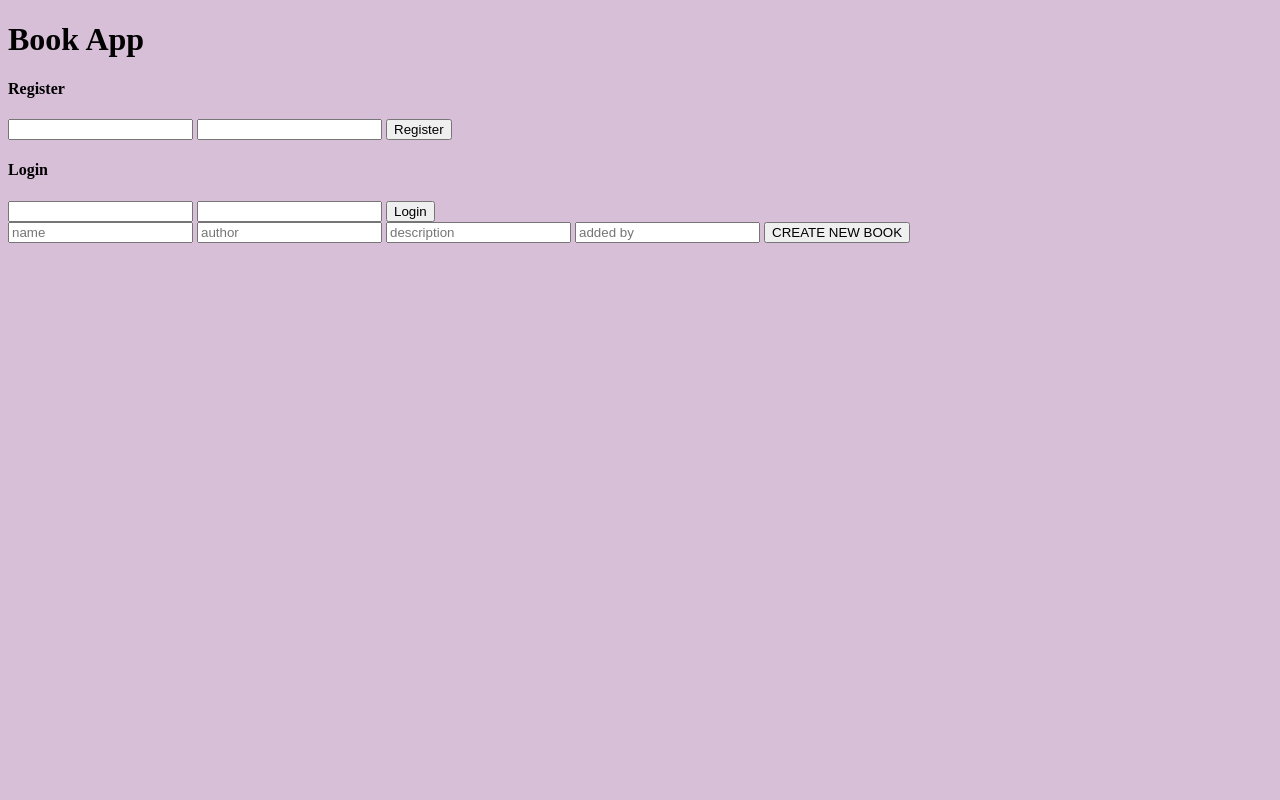
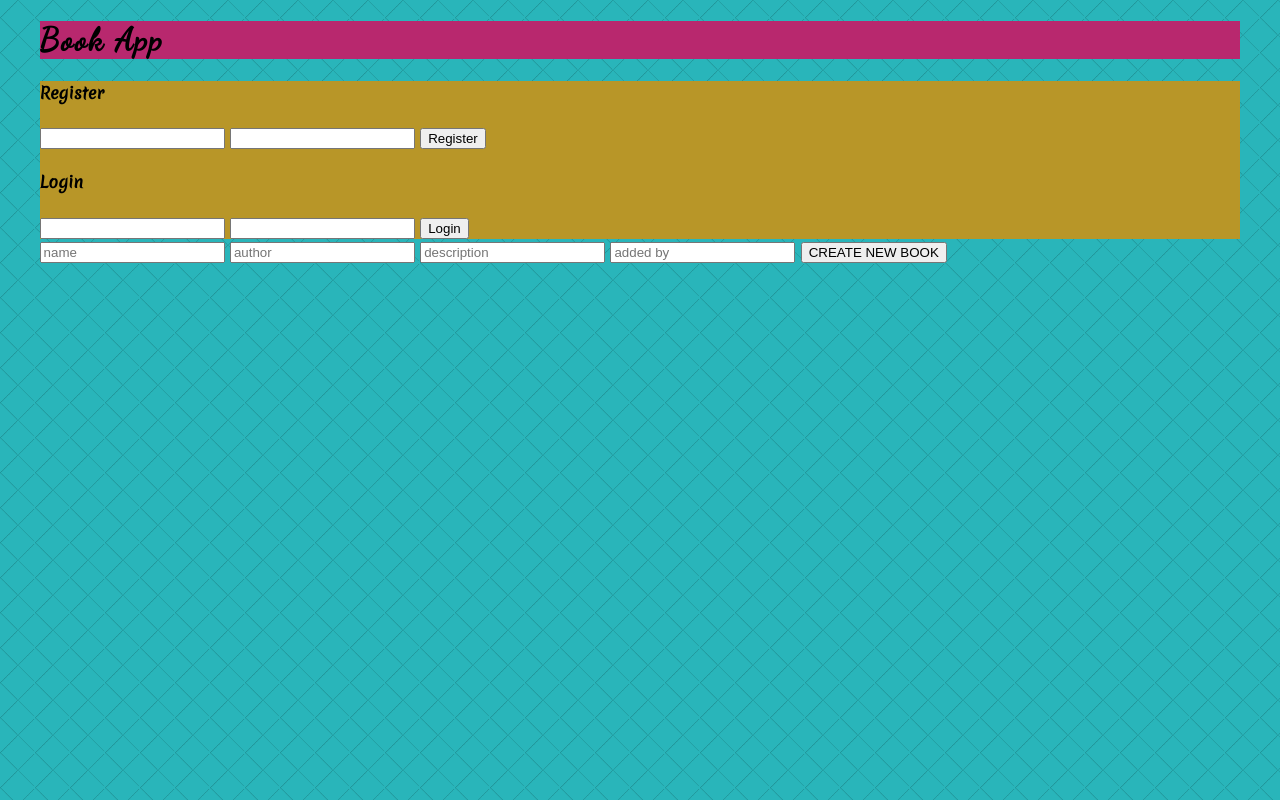
Before and after one commit to johnzxcvbnm/literate-pancake, a website: page public/index.html in a window 1280 px wide. Drawn offline with nearby package versions, Linux system fonts and the light colour scheme; no server answers.

Commit message:
Added color

```diff
--- a/public/css/app.css
+++ b/public/css/app.css
@@ -1,3 +1,37 @@
+:root {
+  --colorOne: #29b5ba;
+  --colorTwo: #b8286e;
+  --colorThree: #b89628;
+}
+
 html {
-  background: thistle;
+  /* background: thistle; */
+  /* Header font*/
+  /* font-family: 'Dancing Script', cursive; */
+  /* Everything else Font */
+  font-family: 'Merienda', cursive;
+
+  background-color: var(--colorOne);
+  /* background-image: url("https://www.transparenttextures.com/patterns/always-grey.png");*/
+  background-image: url("../assets/always-grey.png");
 }
+
+.container {
+  width: 95%;
+  margin: auto;
+}
+
+h1 {
+  font-family: 'Dancing Script', cursive;
+  letter-spacing: 2px;
+  font-size: 2em;
+  background: var(--colorTwo);
+  /* background-image: url("../assets/always-grey.png"); */
+
+}
+
+.wrapper {
+  background: var(--colorThree);
+  /* background-image: url("../assets/always-grey.png"); */
+
+}
--- a/public/index.html
+++ b/public/index.html
@@ -5,13 +5,14 @@
     <title></title>
     <script src="https://cdnjs.cloudflare.com/ajax/libs/angular.js/1.7.2/angular.min.js" charset="utf-8"></script>
     <script src="/js/app.js" charset="utf-8"></script>
+    <link href="https://fonts.googleapis.com/css?family=Dancing+Script|Merienda" rel="stylesheet">
     <link rel="stylesheet" href="/css/app.css">
   </head>
   <body ng-controller="MainController as ctrl">
-    <div>
+    <div class="container">
       <h1>{{ctrl.h1}}</h1>
       <!-- Register and Login Wrapper -->
-      <div>
+      <div class="flexy wrapper">
         <!-- Register Div -->
         <div>
           <h4>Register</h4>
```
Also changed, not shown: public/assets/always-grey.png (added).
